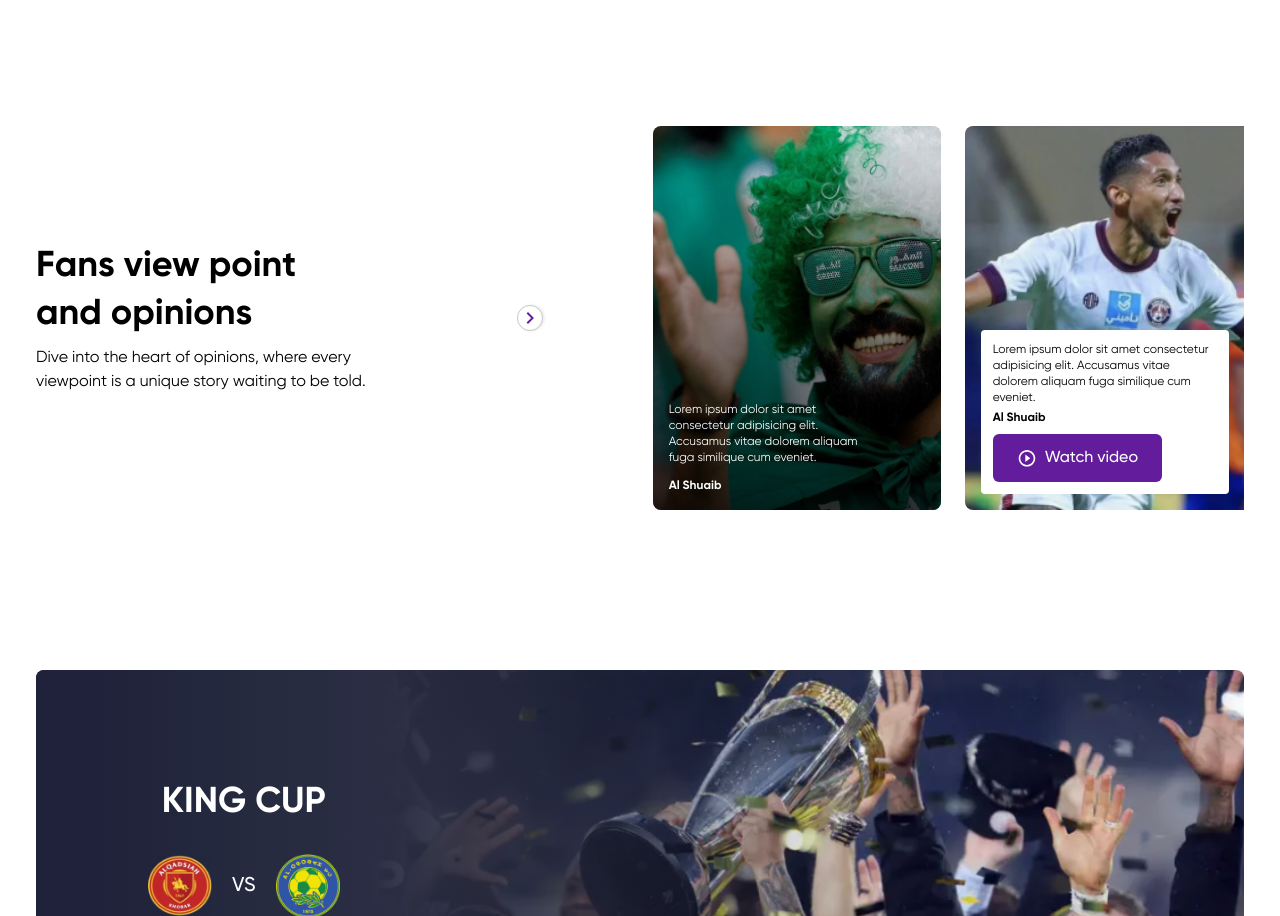
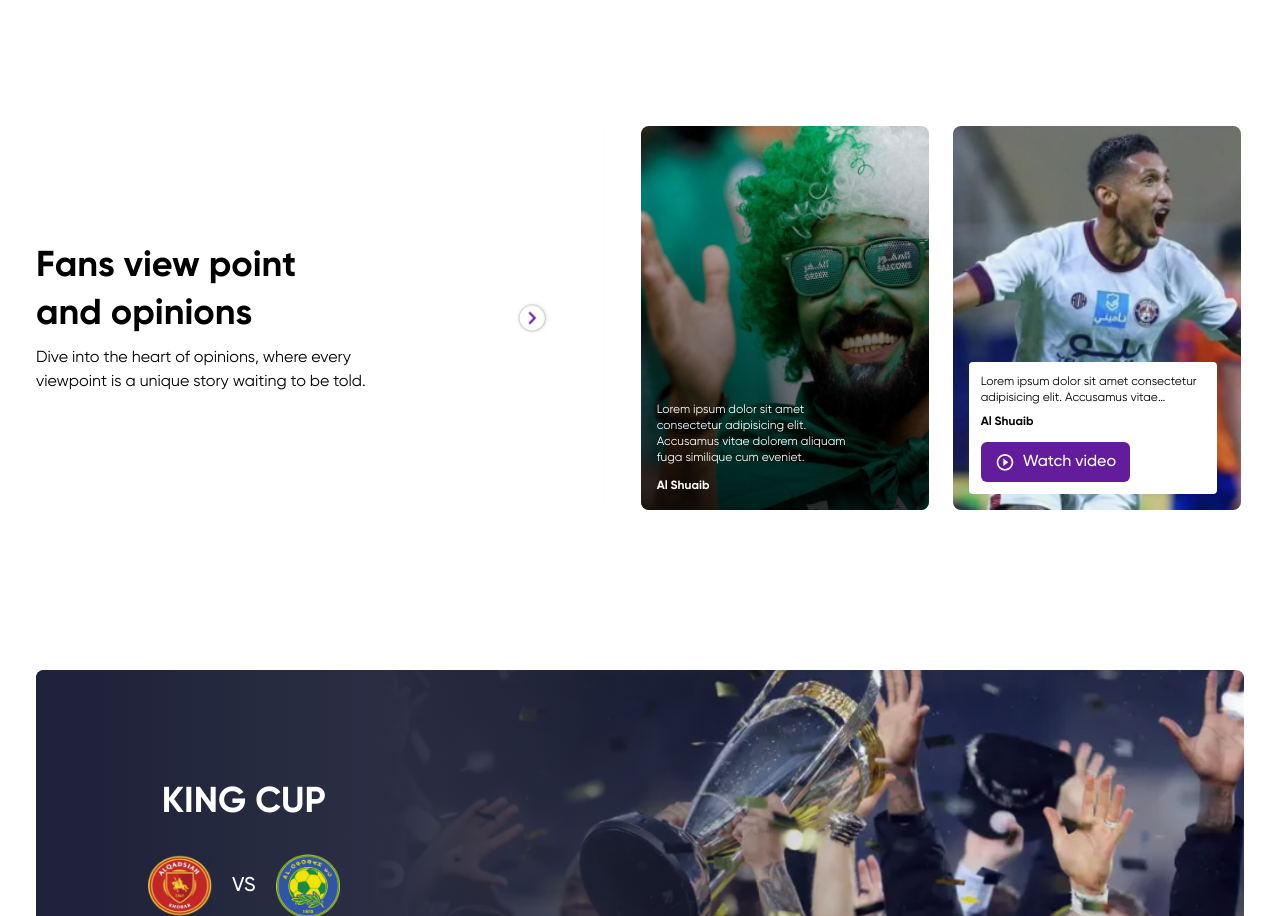
Before and after one commit to xyzeez/fasticket, a React (Vite) app: page /home in a window 1280 px wide. Shown: the part 2369-3285 px from the top of the page. Built offline with nearby package versions, Linux system fonts and the light colour scheme.

Commit message:
ui(app): modified sizing for fans view point ui
- resized containers
- added gradient style variable
- added grab cursor option on swiper

```diff
--- a/src/components/ViewPointVideoCard.jsx
+++ b/src/components/ViewPointVideoCard.jsx
@@ -6,10 +6,10 @@ const ViewPointVideoCard = ({ data }) => {
       style={{ backgroundImage: `url(${img})` }}
       className="flex h-80 w-64 items-end rounded-lg bg-cover bg-center bg-no-repeat p-3 text-white lg:h-96 lg:w-72 lg:p-4"
     >
-      <div className="mb-0 flex w-full max-w-[248px] flex-col gap-1 rounded bg-white p-3 text-black">
+      <div className="mb-0 flex w-full max-w-[248px] flex-col gap-2 rounded bg-white p-3 text-black">
         <h1 className="order-2 text-xs font-bold">{author}</h1>
-        <p className="order-1 max-w-[30ch] text-xs font-normal">{content}</p>
-        <a href={videoLink} className="btn btn-big btn-icon order-3 mt-1">
+        <p className="order-1 line-clamp-2 text-xs font-normal">{content}</p>
+        <a href={videoLink} className="btn btn-small btn-icon order-3 mt-1">
           <img src="/icons/play-circle-outline.svg" alt="" /> Watch video
         </a>
       </div>
--- a/src/index.css
+++ b/src/index.css
@@ -110,4 +110,16 @@
   .must-watch-text {
     clip-path: polygon(15% 0, 100% 0%, 85% 100%, 0% 100%);
   }
+
+  .gradient {
+    background-image: linear-gradient(
+      90deg,
+      hsla(0, 0%, 100%, 1) 30%,
+      hsla(0, 0%, 100%, 0.8) 50%,
+      hsla(0, 0%, 100%, 0.6) 65%,
+      hsla(0, 0%, 100%, 0.4) 75%,
+      hsla(0, 0%, 100%, 0.2) 85%,
+      hsla(0, 0%, 100%, 0) 100%
+    );
+  }
 }
--- a/src/ui/FansViewPoints.jsx
+++ b/src/ui/FansViewPoints.jsx
@@ -54,17 +54,18 @@ const FansViewPoints = ({ relativeClasses, data }) => {
     <Swiper
       slidesPerView="auto"
       spaceBetween={16}
+      grabCursor
       breakpoints={{
         1024: {
           spaceBetween: 24,
         },
       }}
-      className={`${relativeClasses} relative px-4 lg:grid lg:grid-cols-[auto_1fr] lg:grid-rows-1 lg:px-0 lg:pr-[56px] xl:pr-[140px]`}
+      className={`${relativeClasses} px-4 lg:grid lg:grid-cols-[3.5rem_1fr] lg:grid-rows-1 lg:px-0 lg:pr-14 xl:grid-cols-[8rem_1fr] xl:pr-32`}
       wrapperTag="ul"
-      wrapperClass="lg:col-start-2 lg:col-end-3 lg:row-start-1 lg:row-end-2 xl:pl-[140px] lg:pl-[56px]"
+      wrapperClass="lg:col-start-2  lg:col-end-3 lg:row-start-1 lg:row-end-2"
     >
       <div
-        className="absolute inset-y-0 left-0 z-10 hidden min-w-[56px] flex-row items-center bg-white pl-1 lg:col-start-1 lg:col-end-2 lg:row-start-1 lg:row-end-2 lg:flex xl:min-w-[140px]"
+        className="gradient z-10 hidden -translate-x-1 scale-105 flex-row items-center pl-3 lg:col-start-1 lg:col-end-2 lg:row-start-1 lg:row-end-2 lg:flex"
         slot="container-start"
       >
         <NextArrow />
```
